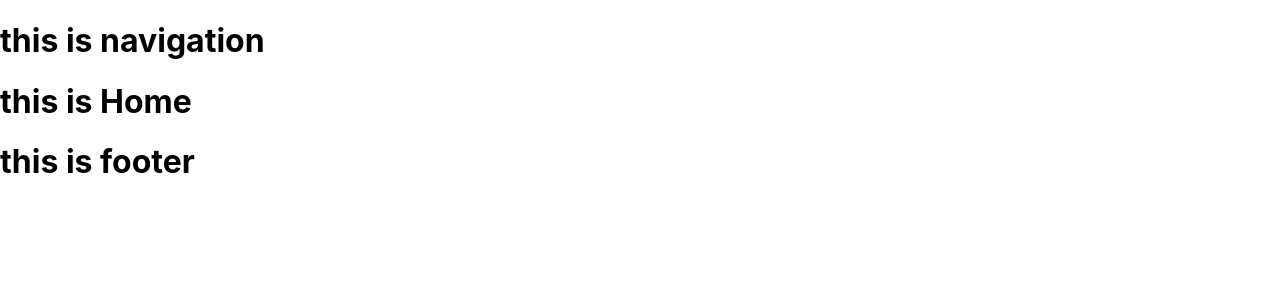
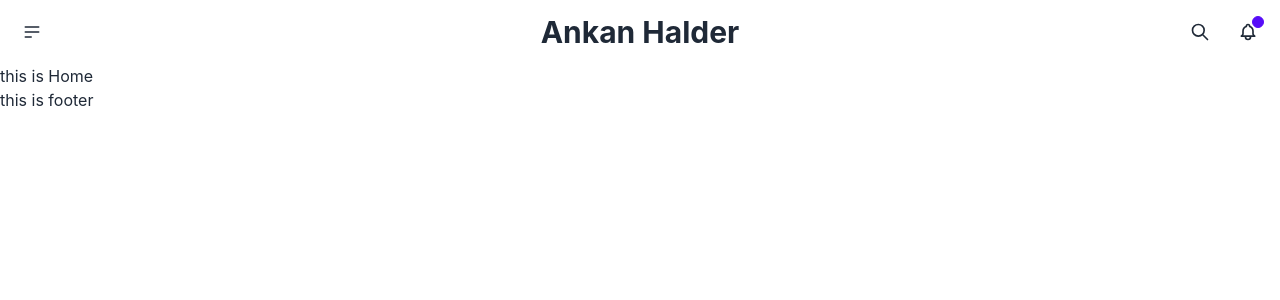
Before and after one commit to Ankan112/ankanhalderbd, a React (Create React App) app: page / in a window 1280 px wide. Shown: the top 300 px of the page. Built offline with nearby package versions, Linux system fonts and the light colour scheme.

Commit message:
navbar added

```diff
--- a/package.json
+++ b/package.json
@@ -6,6 +6,7 @@
     "@testing-library/jest-dom": "^5.16.5",
     "@testing-library/react": "^13.4.0",
     "@testing-library/user-event": "^13.5.0",
+    "daisyui": "^2.42.1",
     "react": "^18.2.0",
     "react-dom": "^18.2.0",
     "react-router-dom": "^6.4.3",
@@ -35,5 +36,8 @@
       "last 1 firefox version",
       "last 1 safari version"
     ]
+  },
+  "devDependencies": {
+    "tailwindcss": "^3.2.4"
   }
 }
--- a/src/Pages/Navigation/Navigation.js
+++ b/src/Pages/Navigation/Navigation.js
@@ -2,8 +2,33 @@
 
 const Navigation = () => {
     return (
-        <div>
-            <h1>this is navigation</h1>
+        <div className="navbar bg-base-100">
+            <div className="navbar-start">
+                <div className="dropdown">
+                    <label tabIndex={0} className="btn btn-ghost btn-circle">
+                        <svg xmlns="http://www.w3.org/2000/svg" className="h-5 w-5" fill="none" viewBox="0 0 24 24" stroke="currentColor"><path strokeLinecap="round" strokeLinejoin="round" strokeWidth="2" d="M4 6h16M4 12h16M4 18h7" /></svg>
+                    </label>
+                    {/* <ul tabIndex={0} className="menu menu-compact dropdown-content mt-3 p-2 shadow bg-base-100 rounded-box w-52">
+                        <li><a>Homepage</a></li>
+                        <li><a>Portfolio</a></li>
+                        <li><a>About</a></li>
+                    </ul> */}
+                </div>
+            </div>
+            <div className="navbar-center">
+                <h1 className="normal-case font-bold text-3xl">Ankan Halder</h1>
+            </div>
+            <div className="navbar-end">
+                <button className="btn btn-ghost btn-circle">
+                    <svg xmlns="http://www.w3.org/2000/svg" className="h-5 w-5" fill="none" viewBox="0 0 24 24" stroke="currentColor"><path strokeLinecap="round" strokeLinejoin="round" strokeWidth="2" d="M21 21l-6-6m2-5a7 7 0 11-14 0 7 7 0 0114 0z" /></svg>
+                </button>
+                <button className="btn btn-ghost btn-circle">
+                    <div className="indicator">
+                        <svg xmlns="http://www.w3.org/2000/svg" className="h-5 w-5" fill="none" viewBox="0 0 24 24" stroke="currentColor"><path strokeLinecap="round" strokeLinejoin="round" strokeWidth="2" d="M15 17h5l-1.405-1.405A2.032 2.032 0 0118 14.158V11a6.002 6.002 0 00-4-5.659V5a2 2 0 10-4 0v.341C7.67 6.165 6 8.388 6 11v3.159c0 .538-.214 1.055-.595 1.436L4 17h5m6 0v1a3 3 0 11-6 0v-1m6 0H9" /></svg>
+                        <span className="badge badge-xs badge-primary indicator-item"></span>
+                    </div>
+                </button>
+            </div>
         </div>
     );
 };
--- a/src/index.css
+++ b/src/index.css
@@ -1,3 +1,7 @@
+@tailwind base;
+@tailwind components;
+@tailwind utilities;
+
 body {
   margin: 0;
   font-family: -apple-system, BlinkMacSystemFont, 'Segoe UI', 'Roboto', 'Oxygen',
--- /dev/null
+++ b/tailwind.config.js
@@ -0,0 +1,8 @@
+/** @type {import('tailwindcss').Config} */
+module.exports = {
+  content: ["./src/**/*.{html,js}"],
+  theme: {
+    extend: {},
+  },
+  plugins: [require("daisyui")],
+}
```
Also changed, not shown: 1 other file (tests, documents, lock files or other folders).
